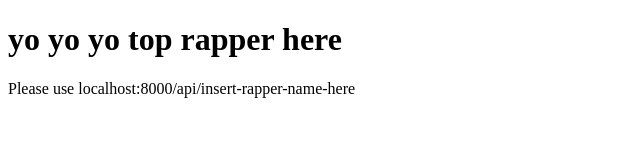
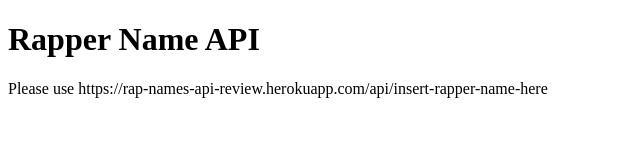
Before and after one commit to mani-saeidi/rap-names-api-review, a website: page index.html in a window 1280 px wide. Shown: the whole page, without its empty margins (0-640 px from the left). Drawn offline with Linux system fonts and the light colour scheme.

```diff
--- a/index.html
+++ b/index.html
@@ -4,11 +4,11 @@
     <meta charset="UTF-8">
     <meta http-equiv="X-UA-Compatible" content="IE=edge">
     <meta name="viewport" content="width=device-width, initial-scale=1.0">
-    <title>RaP NAME</title>
+    <title>Rapper Name API</title>
 </head>
 <body>
-    <h1>yo yo yo top rapper here</h1>
-    <p> Please use localhost:8000/api/insert-rapper-name-here</p>
+    <h1>Rapper Name API</h1>
+    <p> Please use https://rap-names-api-review.herokuapp.com/api/insert-rapper-name-here</p>
 </body>
 
 </html>
```
